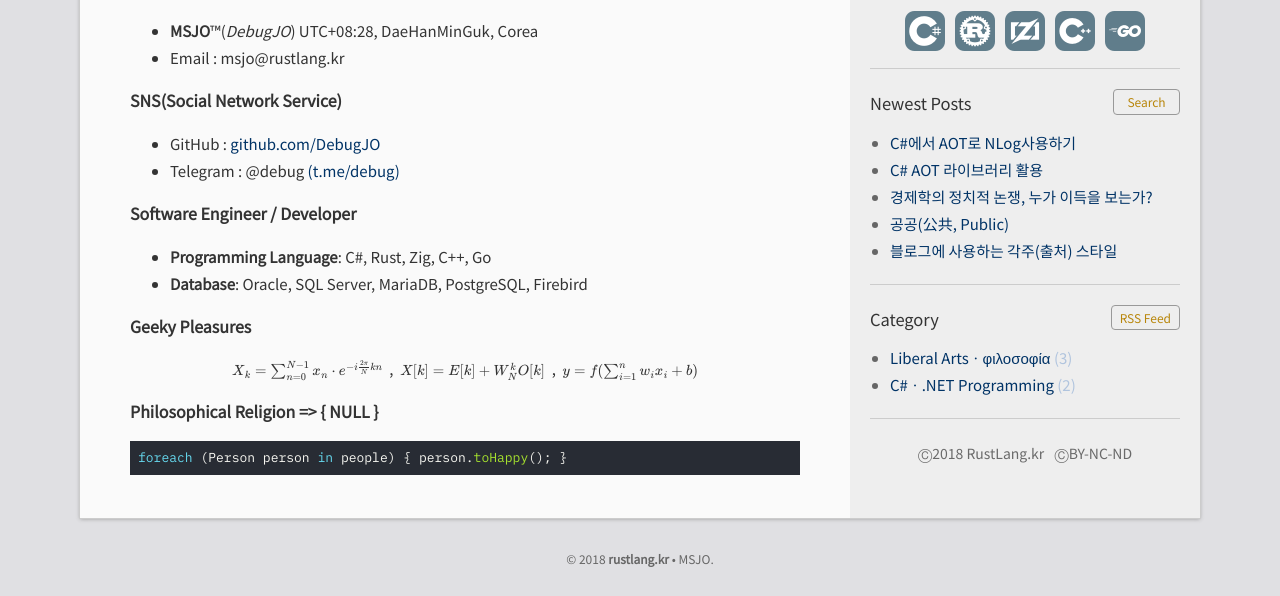
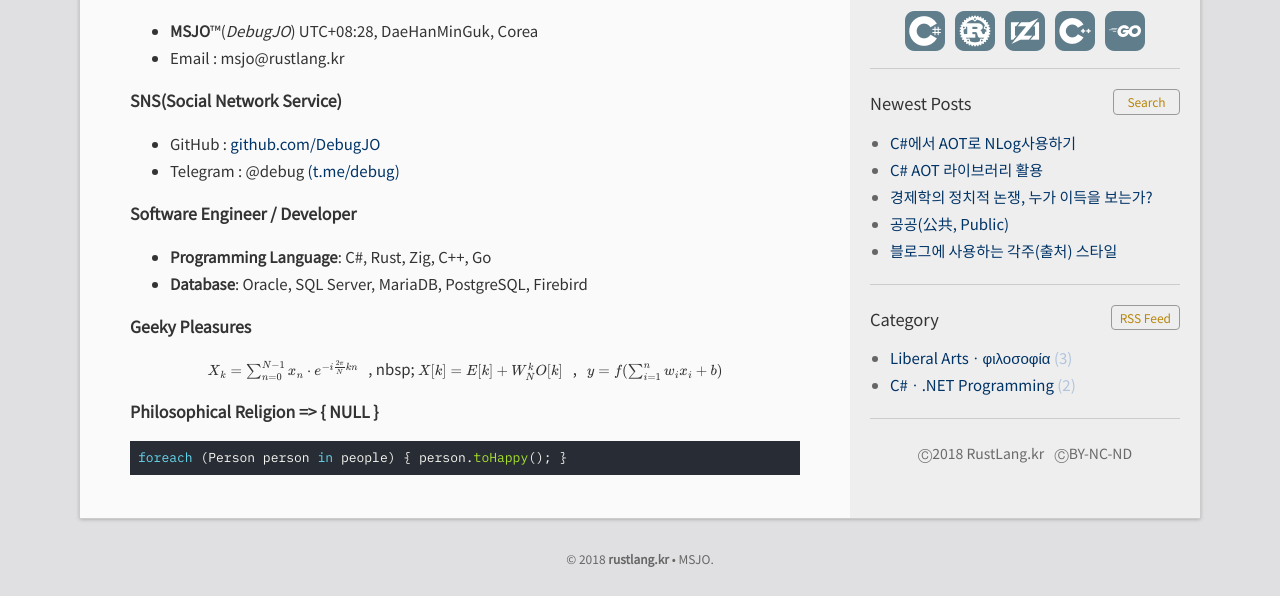
Before and after one commit to DebugJO/rustlang, a Jekyll site: the page built from about.md, in a window 1280 px wide, cut to the strip 304-900 px from the top of the page. Built offline with Jekyll 4.4.1, drawn with Linux system fonts in a browser that asks for light colours; formulas are drawn with MathJax 3.

Commit message:
Update about.md

```diff
--- a/about.md
+++ b/about.md
@@ -22,7 +22,7 @@ Thank you for visiting our website. Please do not hesitate to contact me with an
 ###### Geeky Pleasures
 
 <div style="text-align: center;">
- $X_k = \sum_{n=0}^{N-1} x_n \cdot e^{-i \frac{2\pi}{N} kn}$ &nbsp;,&nbsp; $X[k] = E[k] + W_N^k O[k]$ &nbsp;,&nbsp; $y = f(\sum_{i=1}^{n} w_i x_i + b)$
+ $X_k = \sum_{n=0}^{N-1} x_n \cdot e^{-i \frac{2\pi}{N} kn}$ &nbsp;&nbsp;,&nbsp;nbsp; $X[k] = E[k] + W_N^k O[k]$ &nbsp;&nbsp;,&nbsp;&nbsp; $y = f(\sum_{i=1}^{n} w_i x_i + b)$
 </div>
 
 ###### Philosophical Religion => { NULL }
```
